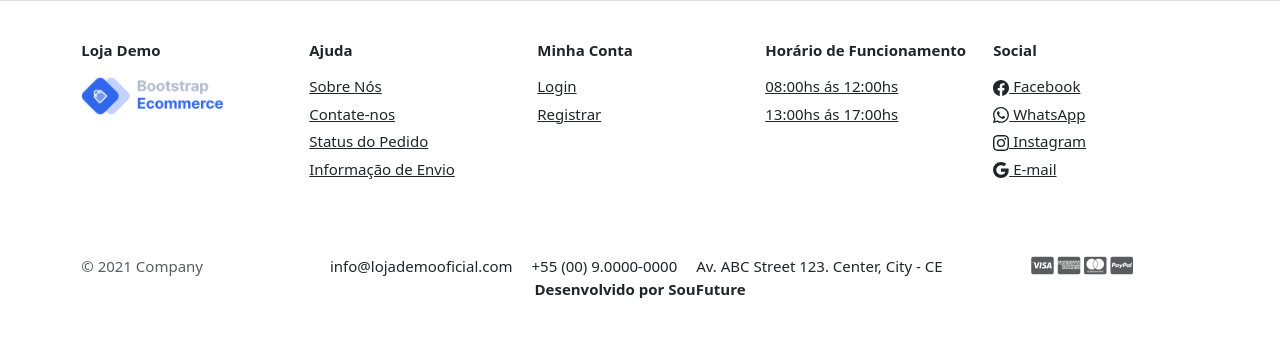
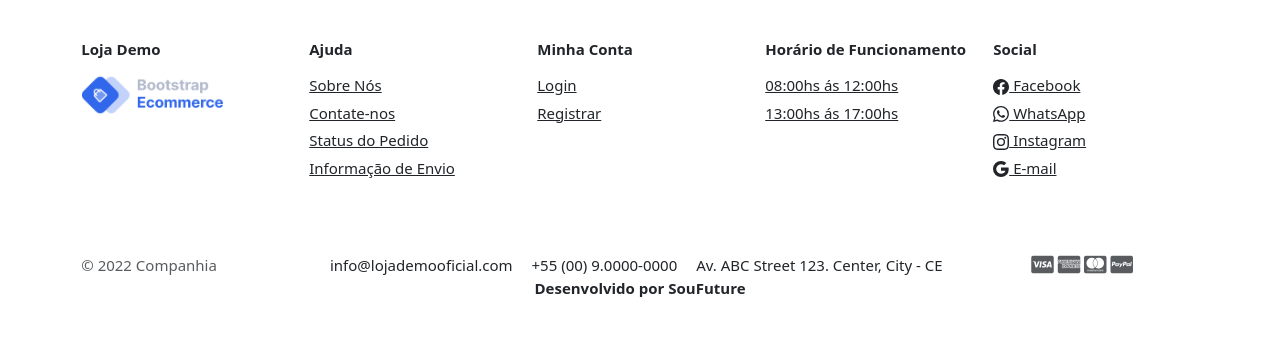
Before and after one commit to SouFuture-2022/JuizoFinal, a PHP site: page /celke/Views/Includes/Rodapes/rodape.php in a window 1280 px wide. Shown: the top 342 px of the page. Run offline with PHP 8.4, Linux system fonts and the light colour scheme; some libraries are stand-ins or nearby versions; some web fonts are replaced.

Commit message:
alterações

```diff
--- a/Views/Includes/Rodapes/rodape.php
+++ b/Views/Includes/Rodapes/rodape.php
@@ -1,4 +1,4 @@
-<footer class="section-footer border-top bg-$gray-300">
+<footer class="section-footer bg-gray-light">
     <div class="container">
         <section class="footer-top  padding-y">
             <div class="row">
@@ -36,7 +36,7 @@
                 <aside class="col-md col-6">
                     <h6 class="title">Minha Conta</h6>
                     <ul class="list-unstyled">
-                        <li><a href="../Login">Login</a></li>
+                        <li><a href="Login">Login</a></li>
                         <li><a href="../CadastrarUsuario">Registrar</a></li>
                     </ul>
                 </aside>
@@ -81,7 +81,7 @@
 
         <section class="footer-bottom row">
             <div class="col-md-2">
-                <p class="text-muted"> &copy 2021 Company </p>
+                <p class="text-muted"> &copy 2022 Companhia </p>
             </div>
             <div class="col-md-8 text-md-center">
                 <span class="px-2">info@lojademooficial.com</span>
```
